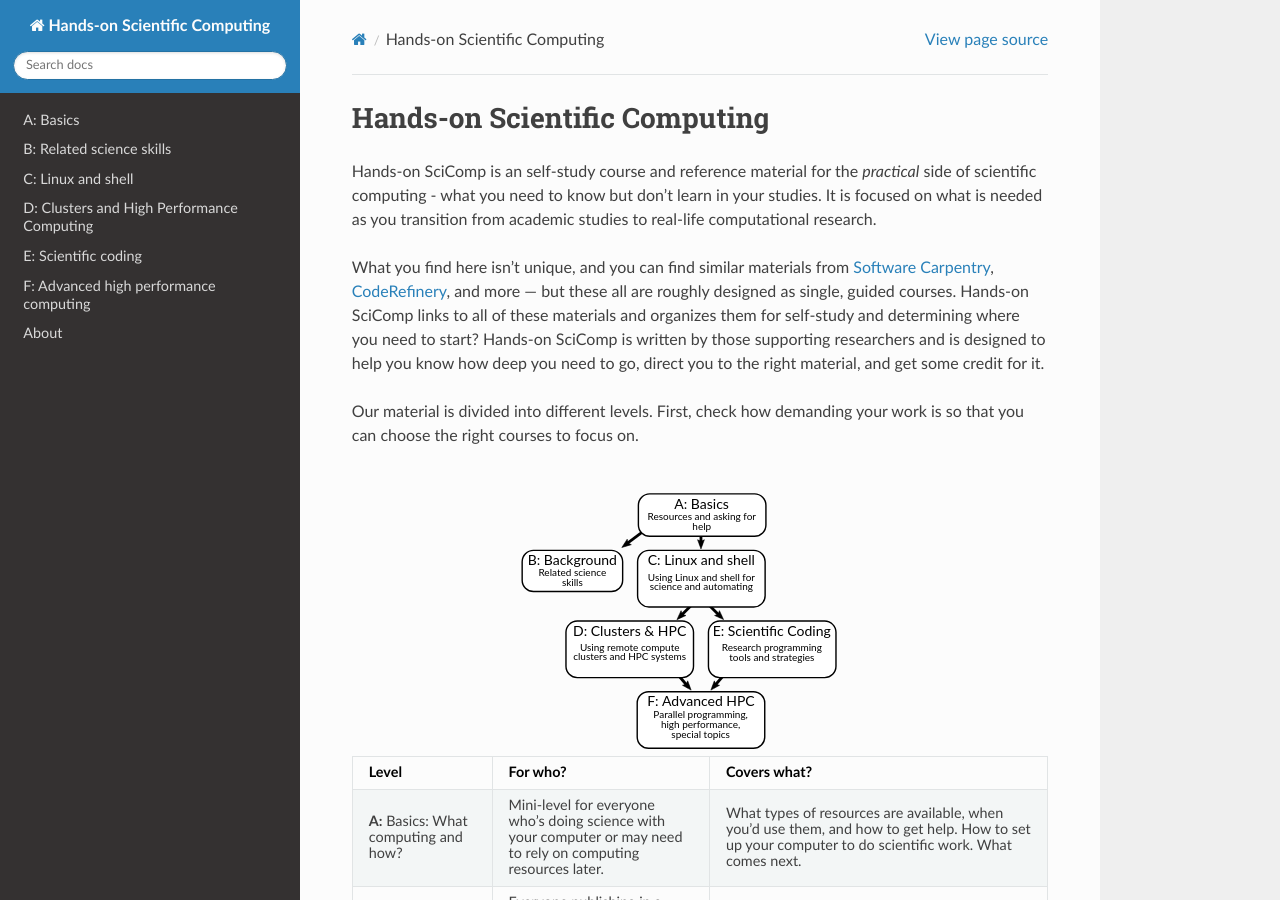
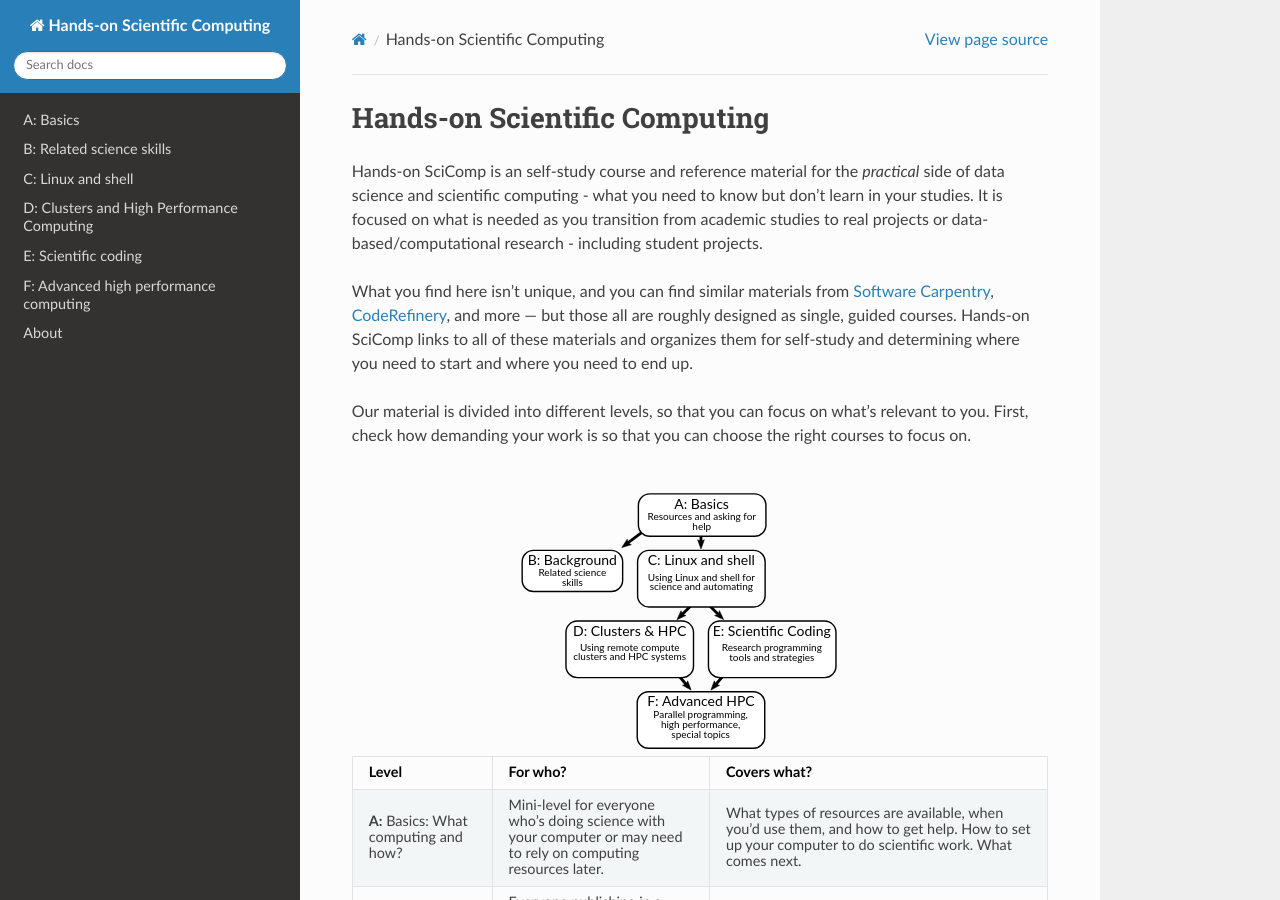
Before and after one commit to coderefinery/handsonscicomp, a Sphinx documentation site: the page built from source/index.rst, in a window 1280 px wide and 900 px high. Built offline with Sphinx 7.4.7 and the Read the Docs theme 2.0.0, drawn with Linux system fonts in a browser that asks for light colours.

Commit message:
Emphasize the data science aspect of the introduction

```diff
--- a/source/index.rst
+++ b/source/index.rst
@@ -3,23 +3,22 @@ Hands-on Scientific Computing
 =============================
 
 Hands-on SciComp is an self-study course and reference material for
-the *practical* side of scientific computing - what you need to know
+the *practical* side of data science and scientific computing - what you need to know
 but don't learn in your studies.  It is focused on what is needed as you
-transition from academic studies to real-life computational research.
+transition from academic studies to real projects or
+data-based/computational research - including student projects.
 
 What you find here isn't unique, and you can find similar materials
-from `Software Carpentry`_, CodeRefinery_, and more --- but these all
+from `Software Carpentry`_, CodeRefinery_, and more --- but those all
 are roughly designed as single, guided courses.  Hands-on SciComp
 links to all of these materials and organizes them for self-study and
-determining where you need to start?  Hands-on SciComp is written by
-those supporting researchers and is designed to help you know how deep
-you need to go, direct you to the right material, and get some credit
-for it.
+determining where you need to start and where you need to end up.
 
 .. _Software Carpentry: https://software-carpentry.org
 .. _CodeRefinery: https://coderefinery.org
 
-Our material is divided into different levels.  First, check how
+Our material is divided into different levels, so that you can focus
+on what's relevant to you.  First, check how
 demanding your work is so that you can choose the right courses to
 focus on.
 
```
